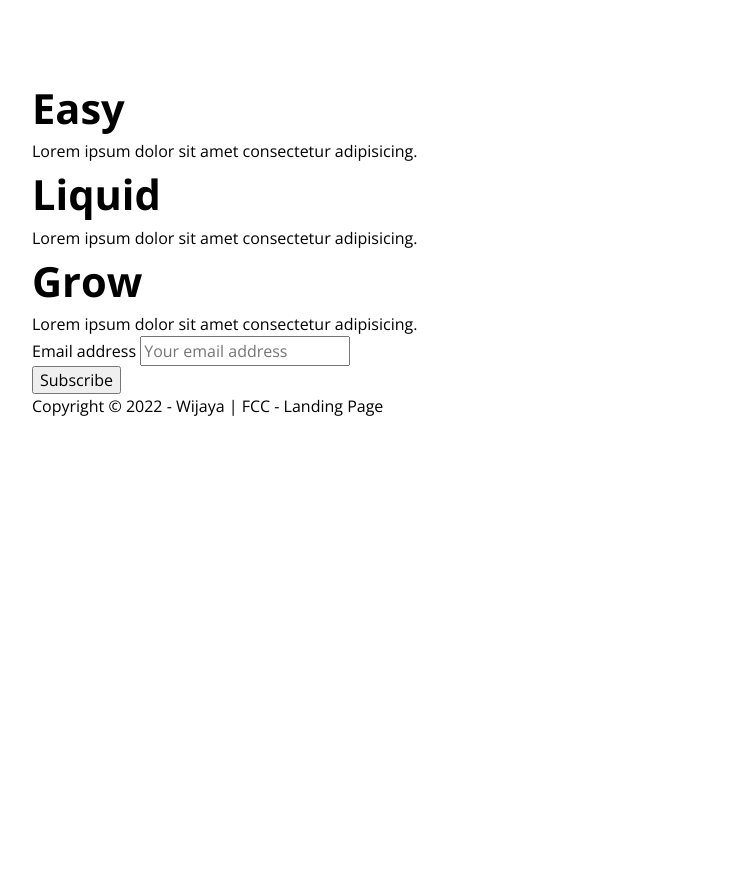
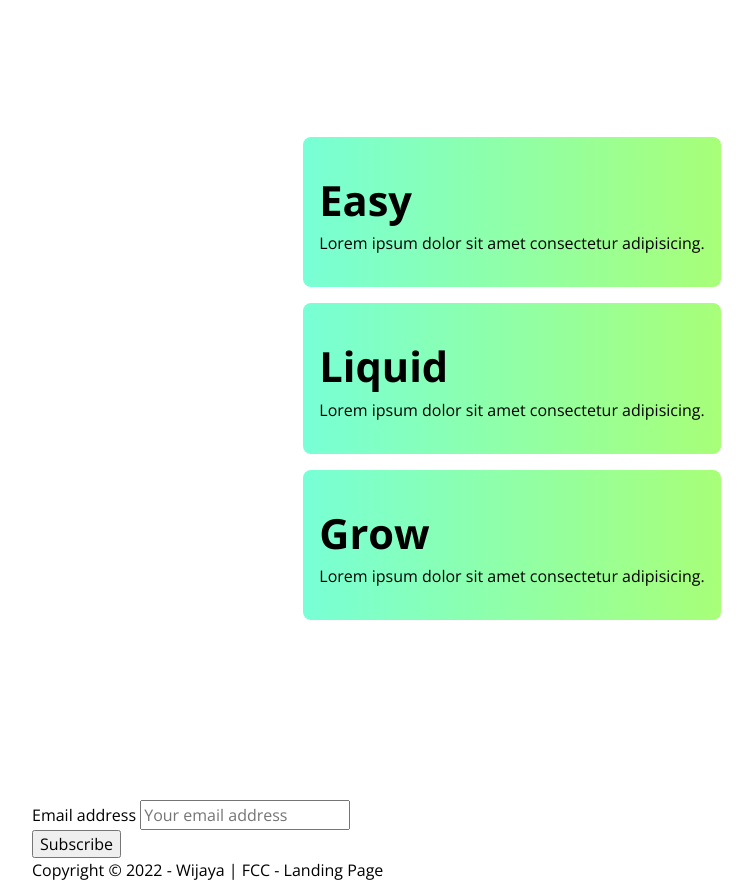
Before and after one commit to Wijayaac/landing-page, a plain HTML site: page index.html in a window 1280 px wide. Shown: the part 336-1218 px from the top of the page, without its empty margins (128-880 px from the left). Before the commit the page ends 800 px from the top, so only its background shows below. Drawn offline with nearby package versions, Linux system fonts and the light colour scheme.

Commit message:
feat : feature section

```diff
--- a/assets/scss/_variables.scss
+++ b/assets/scss/_variables.scss
@@ -15,3 +15,6 @@ $primary-color: hsl(28deg 65% 80%);
 $secondary-color: hsl(202deg 51% 59%);
 $black: rgb(28, 28, 28);
 $white: rgb(235, 235, 235);
+
+// Spacing
+$space-section: 60px 0;
--- a/assets/scss/pages/_home.scss
+++ b/assets/scss/pages/_home.scss
@@ -34,3 +34,32 @@ h2,
     @extend .btn;
   }
 }
+
+.feature {
+  padding: $space-section;
+  &__wrp {
+    @extend .flex;
+    justify-content: center;
+    align-items: center;
+    flex-direction: column;
+  }
+  &__list {
+    padding: 2em 1em;
+    border-radius: 0.5em;
+
+    background: #a8ff78; /* fallback for old browsers */
+    background: -webkit-linear-gradient(
+      to right,
+      #78ffd6,
+      #a8ff78
+    ); /* Chrome 10-25, Safari 5.1-6 */
+    background: linear-gradient(
+      to right,
+      #78ffd6,
+      #a8ff78
+    ); /* W3C, IE 10+/ Edge, Firefox 16+, Chrome 26+, Opera 12+, Safari 7+ */
+  }
+}
+.making {
+  padding: $space-section;
+}
```
Also changed, not shown: assets/css/style.css, 1 other file.
